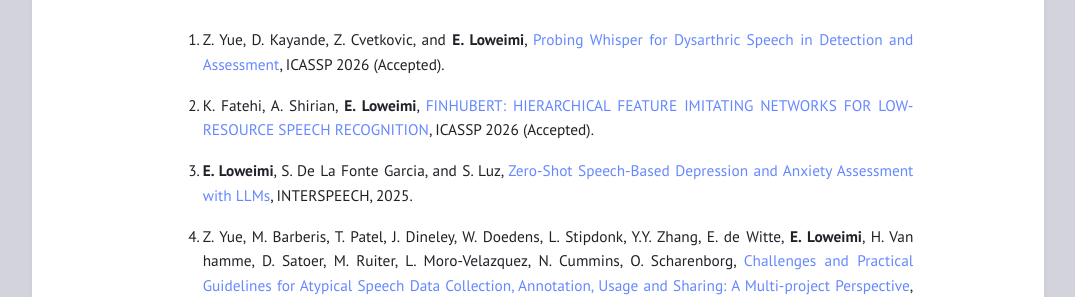
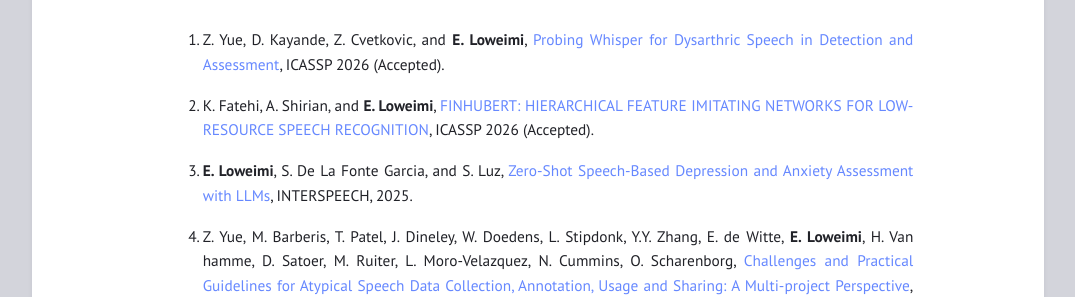
Before and after one commit to eloweimi/eloweimi.github.io, a Jekyll site: the page built from publications.md, in a window 1280 px wide and 900 px high, scrolled down 974 px. Shown: the part 164-461 px from the top of the window, without its empty margins (102-1177 px from the left). Built offline with Jekyll 4.4.1, drawn with Linux system fonts in a browser that asks for light colours.

Commit message:
Update publications.md

```diff
--- a/publications.md
+++ b/publications.md
@@ -35,7 +35,7 @@
 
 1. Z. Yue, D. Kayande, Z. Cvetkovic, and **E. Loweimi**, [Probing Whisper for Dysarthric Speech in Detection and Assessment](),  ICASSP 2026 (Accepted).
 
-2. K. Fatehi, A. Shirian, **E. Loweimi**, [FINHUBERT: HIERARCHICAL FEATURE IMITATING NETWORKS FOR LOW-RESOURCE
+2. K. Fatehi, A. Shirian, and **E. Loweimi**, [FINHUBERT: HIERARCHICAL FEATURE IMITATING NETWORKS FOR LOW-RESOURCE
 SPEECH RECOGNITION](), ICASSP 2026 (Accepted).
 
 3. **E. Loweimi**, S. De La Fonte Garcia, and S. Luz, [Zero-Shot Speech-Based Depression and Anxiety Assessment with LLMs](https://www.isca-archive.org/interspeech_2025/loweimi25_interspeech.pdf), INTERSPEECH, 2025.
```
